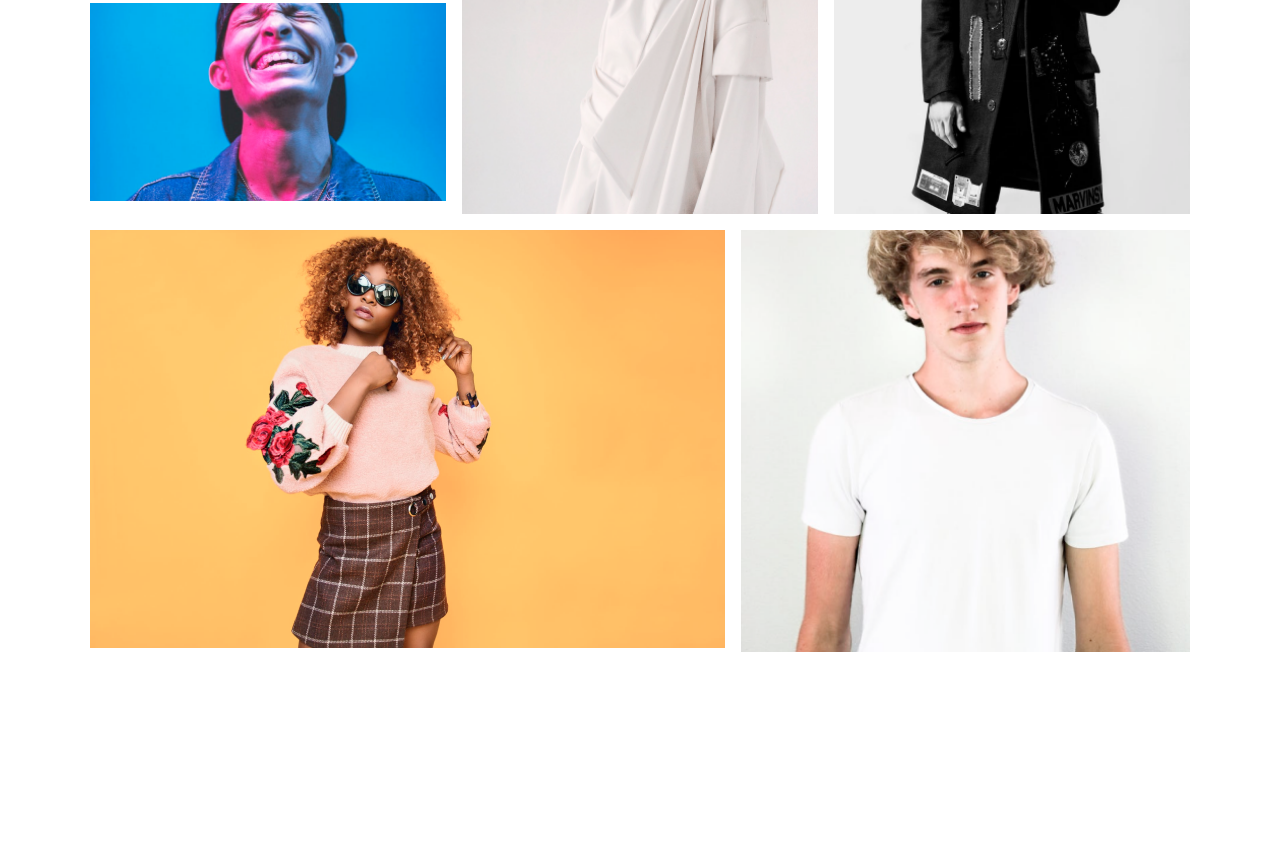
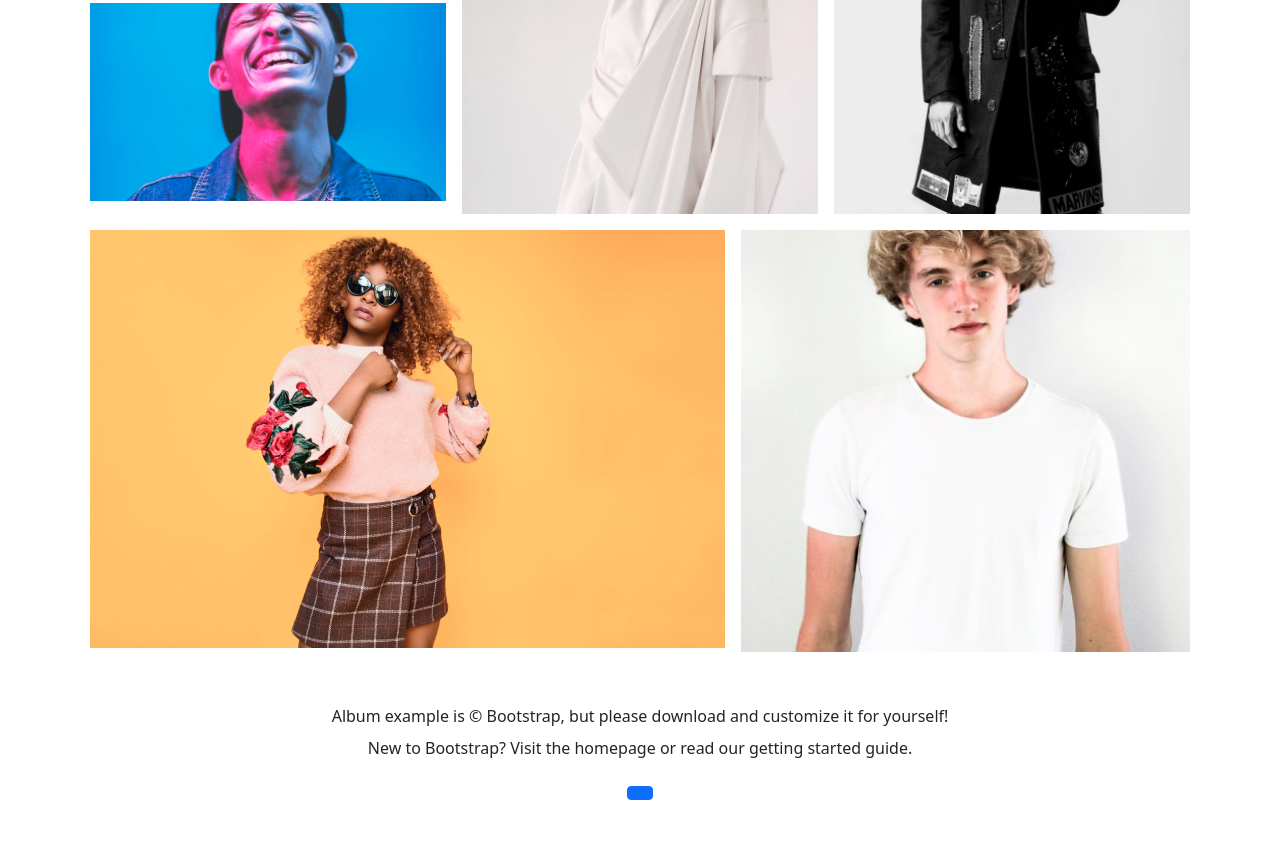
Before and after one commit to ogabekolimov/Bootstrap-example-page, a plain HTML site: page index.html in a window 1280 px wide. Shown: the part 1197-2049 px from the top of the page. Before the commit the page ends 1849 px from the top, so only its background shows below. Drawn offline with Linux system fonts and the light colour scheme.

Commit message:
footer section finished

```diff
--- a/css/style.css
+++ b/css/style.css
@@ -97,3 +97,16 @@ nav a {
 .gallery__image_helf {
     height: 300px;
 }
+
+
+
+
+/* Footer section*/
+
+
+
+
+.footer__text {
+    width: 90%;
+    line-height: 2;
+}
--- a/index.html
+++ b/index.html
@@ -154,6 +154,16 @@
         </div>
     </section>
 
+    <footer class="footer py-5 text-center">
+        <p class="footer__text mx-auto">Album example is &copy; Bootstrap, but please download and customize it for
+            yourself! <br>
+            New to Bootstrap? Visit the homepage or read our getting started guide.
+        </p>
+        <a href="#" class="btn btn-primary"><span class="fas fa-chevron-up">
+
+        </span></a>
+    </footer>
+
 
 
 
```
